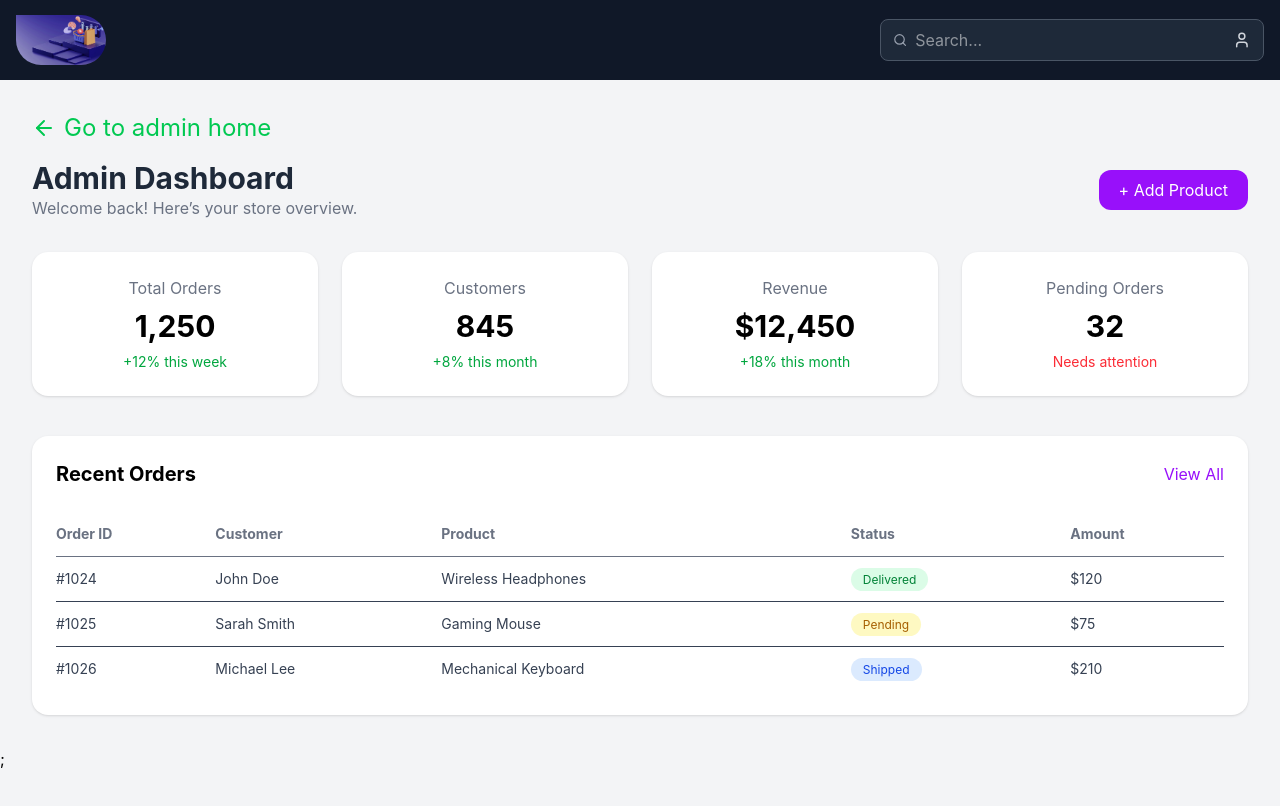
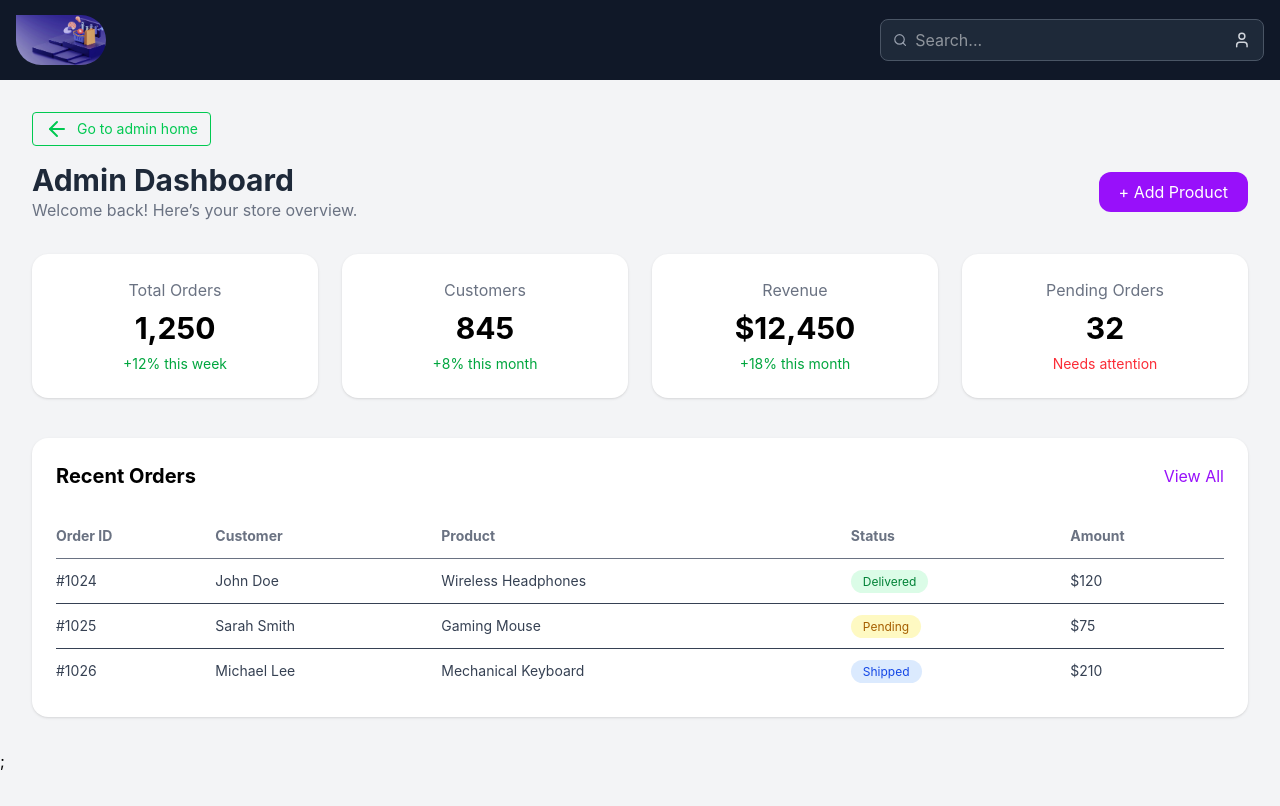
Before and after one commit to rumachoudhury/monorepo-ecommerce-app, a Next.js app in the folder apps/admin/: page /dashboard in a window 1280 px wide. Shown: the top 806 px of the page. Built offline with nearby package versions, Linux system fonts and the light colour scheme.

Commit message:
Update the Go to admin home

```diff
--- a/apps/admin/src/app/dashboard/page.tsx
+++ b/apps/admin/src/app/dashboard/page.tsx
@@ -15,7 +15,7 @@ function DashboardPage() {
         {pathname !== "/" && (
           <Link
             href="/"
-            className="text-green-500 text-2xl flex items-center gap-2 mb-4"
+            className="text-green-500 text-sm flex items-center gap-2 mb-4 border border-green-500 w-max px-3 py-1 rounded hover:bg-green-50 transition"
           >
             <ArrowLeft />
             Go to admin home
```
